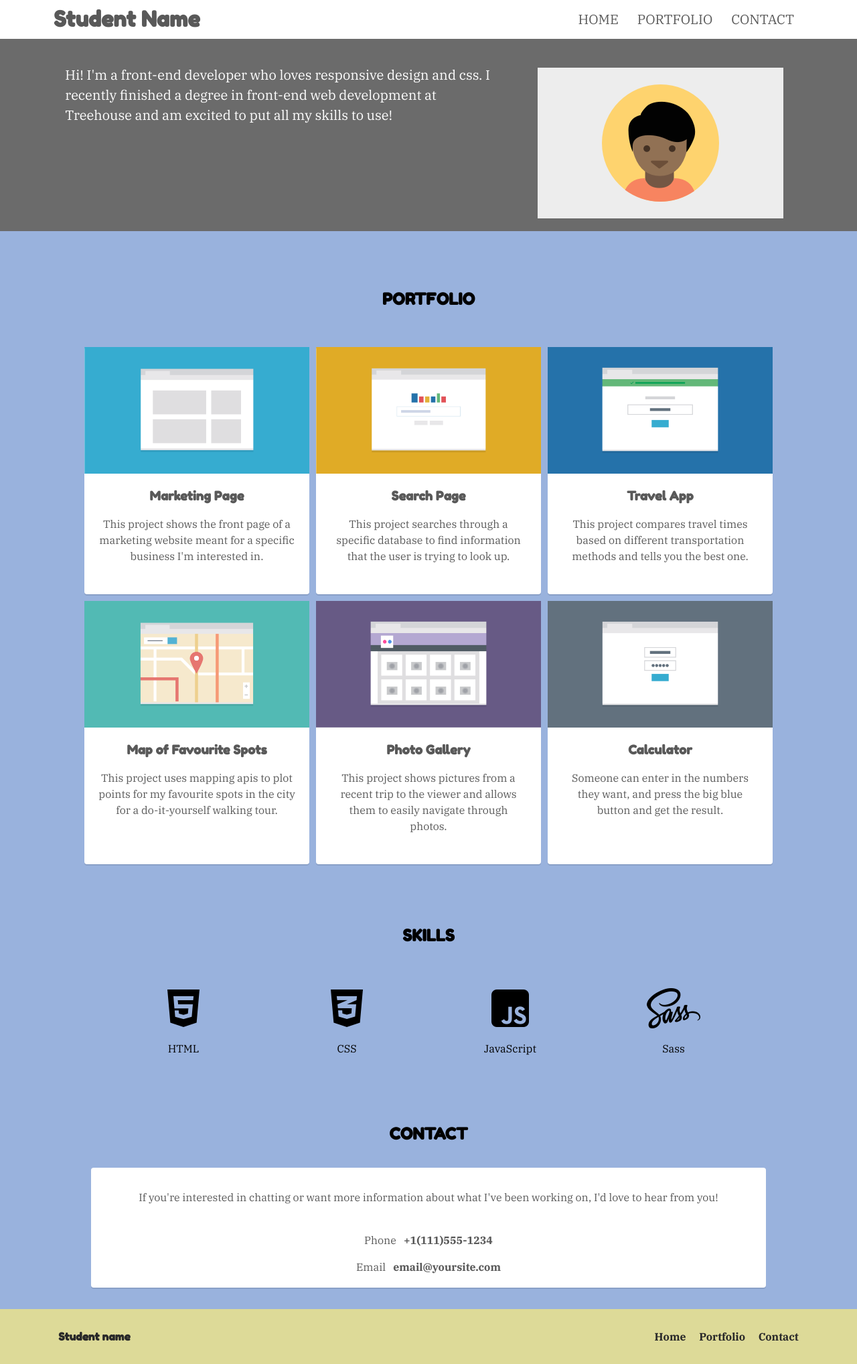
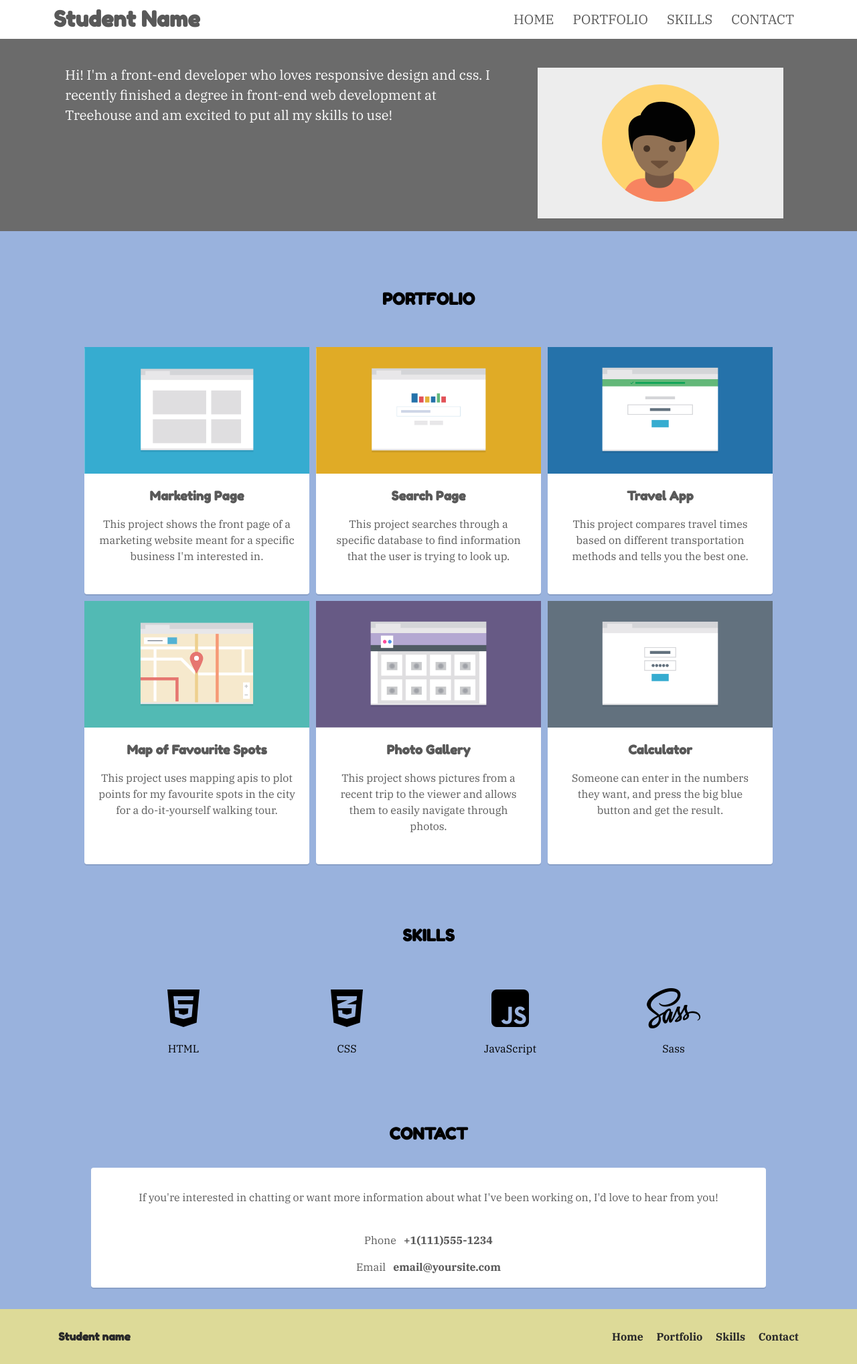
Before and after one commit to jahson8/mobile-first-responsive-layout, a plain HTML site: page index.html in a window 1280 px wide. Shown: the whole page at 67% size. Drawn offline with Linux system fonts and the light colour scheme.

Commit message:
add missing link for the skills section

```diff
--- a/index.html
+++ b/index.html
@@ -20,6 +20,7 @@
                         <ul>
                             <li><a href="index.html">Home</a></li>
                             <li><a href="#portfolio">Portfolio</a></li>
+                            <li><a href="#skills">Skills</a></li>
                             <li><a href="#contact">Contact</a></li>
                         </ul>
                     </nav>
@@ -145,6 +146,7 @@
                 <ul >
                     <li><a href="index.html">Home</a></li>
                     <li><a href="#portfolio">Portfolio</a></li>
+                    <li><a href="#skills">Skills</a></li>
                     <li><a href="#contact">Contact</a></li>
                 </ul>
             </nav>
```
